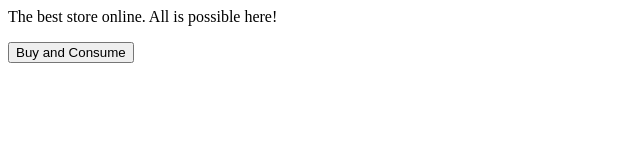
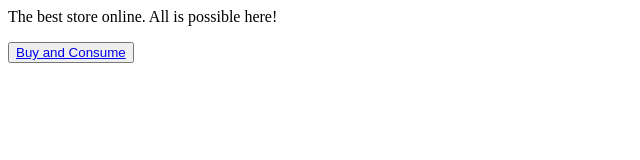
Before and after one commit to Reinicke1/PSmain, a plain HTML site: page index.html in a window 1280 px wide. Shown: the whole page, without its empty margins (0-640 px from the left). Drawn offline with Linux system fonts and the light colour scheme.

Commit message:
Update index.html

```diff
--- a/index.html
+++ b/index.html
@@ -3,5 +3,5 @@
 <body>
 The best store online. All is possible here!
 <p>
-<button>Buy and Consume</button>
+  <button><a href="https://reinicke1.github.io/sales">Buy and Consume</a></button>
 </body>
```
